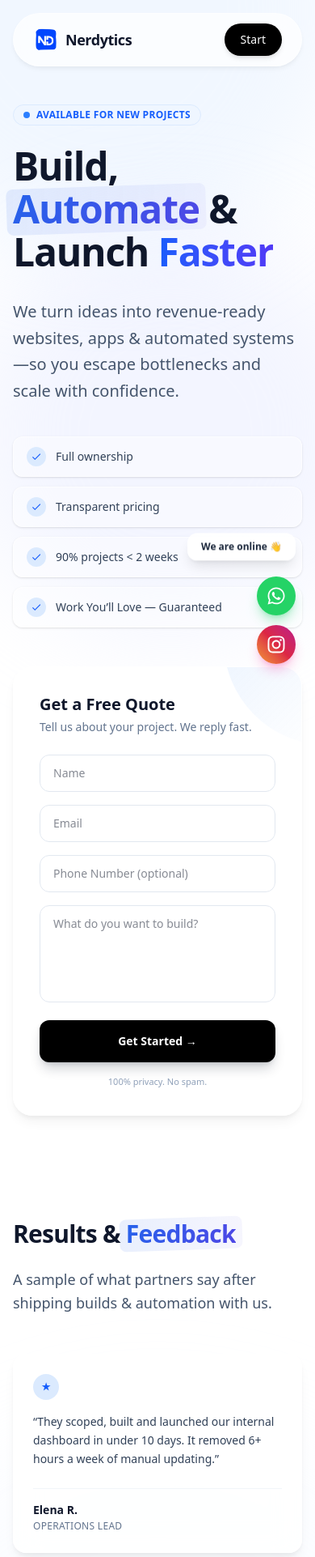
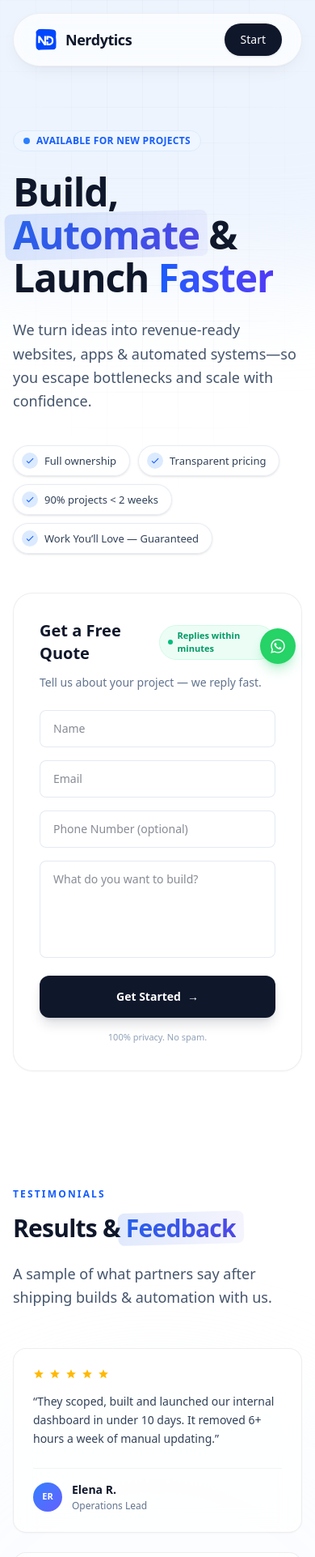
Before and after one commit to marchnath/nd, a Next.js app: page / in a window 390 px wide. Shown: the top 1923 px of the page at 81% size. Built offline with nearby package versions, Linux system fonts and the light colour scheme.

Commit message:
site update 2026

```diff
--- a/app/globals.css
+++ b/app/globals.css
@@ -2,42 +2,64 @@
 @import "tw-animate-css";
 
 :root {
-  /* Premium Color Palette */
+  /* Refined neutral-first palette */
   --primary: 0 0 0; /* Black */
   --primary-foreground: 255 255 255;
 
-  --accent: 37 99 235; /* Royal Blue */
+  --accent: 37 99 235; /* Blue */
   --accent-light: 96 165 250;
 
   --glass-border: 255 255 255;
   --glass-bg: 255 255 255;
 }
 
+html {
+  scroll-behavior: smooth;
+}
+
 body {
-  background-color: #f8fafc; /* Slate 50 */
-  color: #0f172a; /* Slate 900 */
+  background-color: #fafafa; /* Neutral 50 */
+  color: #18181b; /* Zinc 900 */
   font-feature-settings: "cv02", "cv03", "cv04", "cv11";
   -webkit-font-smoothing: antialiased;
 }
 
-/* Glassmorphism Utilities */
+/* Sticky sections get breathing room below the floating header */
+section[id] {
+  scroll-margin-top: 6rem;
+}
+
+/* Soft glass surfaces for the floating nav */
 .glass-panel {
-  background: rgba(var(--glass-bg) / 0.7);
+  background: rgba(var(--glass-bg) / 0.72);
+  backdrop-filter: blur(16px) saturate(1.6);
+  -webkit-backdrop-filter: blur(16px) saturate(1.6);
+  border: 1px solid rgba(15, 23, 42, 0.06);
+  box-shadow: 0 1px 2px rgba(15, 23, 42, 0.04), 0 8px 24px -8px rgba(15, 23, 42, 0.08);
+}
+
+/* Hairline cards — minimal, quiet elevation.
+   Focus ring on hover communicates interactivity without heavy shadows. */
+.glass-card {
+  background: rgba(255, 255, 255, 0.72);
   backdrop-filter: blur(12px);
   -webkit-backdrop-filter: blur(12px);
-  border: 1px solid rgba(var(--glass-border) / 0.5);
-  box-shadow: 0 4px 6px -1px rgba(0, 0, 0, 0.05), 0 2px 4px -1px rgba(0, 0, 0, 0.03);
+  border: 1px solid rgba(15, 23, 42, 0.07);
+  box-shadow: 0 1px 2px rgba(15, 23, 42, 0.03);
+  transition: box-shadow 0.3s ease, border-color 0.3s ease;
+}
+.glass-card:hover {
+  border-color: rgba(37, 99, 235, 0.18);
+  box-shadow: 0 24px 48px -16px rgba(15, 23, 42, 0.12);
 }
 
-.glass-card {
-  background: rgba(255, 255, 255, 0.8);
-  backdrop-filter: blur(16px);
-  -webkit-backdrop-filter: blur(16px);
-  border: 1px solid rgba(255, 255, 255, 0.6);
-  box-shadow:
-    0 4px 6px -1px rgba(0, 0, 0, 0.05),
-    0 10px 15px -3px rgba(0, 0, 0, 0.05),
-    inset 0 0 0 1px rgba(255, 255, 255, 0.5);
+/* Subtle blueprint grid for section backgrounds */
+.bg-grid-faint {
+  background-image: linear-gradient(to right, rgba(15, 23, 42, 0.045) 1px, transparent 1px),
+    linear-gradient(to bottom, rgba(15, 23, 42, 0.045) 1px, transparent 1px);
+  background-size: 44px 44px;
+  mask-image: radial-gradient(ellipse 80% 60% at 50% 0%, black 30%, transparent 75%);
+  -webkit-mask-image: radial-gradient(ellipse 80% 60% at 50% 0%, black 30%, transparent 75%);
 }
 
 /* Animations */
@@ -70,11 +92,25 @@ body {
 .delay-200 { animation-delay: 200ms; }
 .delay-300 { animation-delay: 300ms; }
 
-/* Accent Word Styling */
+/* Respect users who prefer reduced motion */
+@media (prefers-reduced-motion: reduce) {
+  html { scroll-behavior: auto; }
+  .animate-float,
+  .animate-fade-in-up {
+    animation: none;
+    opacity: 1;
+    transform: none;
+  }
+}
+
+/* Accent Word Styling — a quiet two-tone ink/blue mark with a soft
+   underline wash. Minimal, no tilted highlight box. */
 .accent-word-bg {
   position: relative;
   display: inline-block;
+  white-space: nowrap;
   z-index: 0;
+  isolation: isolate;
 }
 .accent-word-bg > span {
   position: relative;
@@ -87,13 +123,13 @@ body {
 .accent-word-bg:before {
   content: "";
   position: absolute;
-  inset: -2px -8px;
+  inset: -2px -10px;
   background: linear-gradient(
     95deg,
-    rgba(37, 99, 235, 0.1),
-    rgba(79, 70, 229, 0.05)
+    rgba(37, 99, 235, 0.14),
+    rgba(79, 70, 229, 0.06)
   );
   border-radius: 0.5rem;
-  transform: rotate(-2deg);
-  z-index: -1;
+  transform: rotate(-1.5deg);
+  z-index: 1;
 }
--- a/components/FloatingSocial.jsx
+++ b/components/FloatingSocial.jsx
@@ -7,12 +7,12 @@ export const FloatingSocial = () => {
   return (
     <div className="fixed z-50 bottom-6 right-6 flex flex-col items-end gap-3">
       {/* Attention Label */}
-      <div className="px-4 py-2 rounded-xl bg-white/90 backdrop-blur-md text-xs font-bold text-slate-800 shadow-lg border border-white/50 animate-bounce select-none origin-bottom-right">
+      <div className="hidden sm:flex px-3.5 py-1.5 rounded-full bg-white/90 backdrop-blur-md text-xs font-semibold text-slate-700 shadow-lg border border-slate-200/60 select-none origin-bottom-right">
         We are online 👋
       </div>
 
       {/* Icons Container */}
-      <div className="flex flex-col gap-3">
+      <div className="flex flex-col gap-2.5">
         <a
           href={buildWhatsAppLink(
             "Hi Nerdytics, can we chat? I have a quick question."
@@ -20,9 +20,9 @@ export const FloatingSocial = () => {
           target="_blank"
           rel="noopener noreferrer"
           aria-label="Chat on WhatsApp"
-          className="w-12 h-12 flex items-center justify-center rounded-full bg-[#25D366] text-white shadow-lg shadow-green-500/30 hover:scale-110 transition-transform duration-300"
+          className="w-11 h-11 flex items-center justify-center rounded-full bg-[#25D366] text-white shadow-lg shadow-green-500/25 hover:scale-110 transition-transform duration-300 sm:w-12 sm:h-12"
         >
-          <FaWhatsapp className="h-6 w-6" />
+          <FaWhatsapp className="h-5 w-5 sm:h-6 sm:w-6" />
         </a>
 
         <a
@@ -30,9 +30,9 @@ export const FloatingSocial = () => {
           target="_blank"
           rel="noopener noreferrer"
           aria-label="View Instagram"
-          className="w-12 h-12 flex items-center justify-center rounded-full bg-gradient-to-tr from-[#f09433] via-[#dc2743] to-[#bc1888] text-white shadow-lg shadow-pink-500/30 hover:scale-110 transition-transform duration-300"
+          className="hidden sm:flex w-11 h-11 sm:w-12 sm:h-12 items-center justify-center rounded-full bg-gradient-to-tr from-[#f09433] via-[#dc2743] to-[#bc1888] text-white shadow-lg shadow-pink-500/25 hover:scale-110 transition-transform duration-300"
         >
-          <FaInstagram className="h-6 w-6" />
+          <FaInstagram className="h-5 w-5 sm:h-6 sm:w-6" />
         </a>
       </div>
     </div>
--- a/components/Header.js
+++ b/components/Header.js
@@ -1,5 +1,8 @@
+"use client";
+
 import React from "react";
 import Image from "next/image";
+
 const nav = [
   { label: "Services", href: "#services" },
   { label: "Process", href: "#process" },
@@ -8,19 +11,32 @@ const nav = [
 ];
 
 const Header = () => {
+  const [scrolled, setScrolled] = React.useState(false);
+
+  React.useEffect(() => {
+    const onScroll = () => setScrolled(window.scrollY > 12);
+    onScroll();
+    window.addEventListener("scroll", onScroll, { passive: true });
+    return () => window.removeEventListener("scroll", onScroll);
+  }, []);
+
   return (
     <div className="fixed top-0 left-0 right-0 z-50 flex justify-center px-4 pt-4">
-      <header className="w-full max-w-5xl glass-panel rounded-full px-6 py-3 flex justify-between items-center transition-all duration-300 hover:shadow-lg">
+      <header
+        className={`w-full max-w-5xl glass-panel rounded-full px-6 py-3 flex justify-between items-center transition-all duration-300 ${
+          scrolled ? "shadow-lg" : ""
+        }`}
+      >
         {/* Logo */}
-        <a href="#" className="flex items-center space-x-2 group">
+        <a href="#top" className="flex items-center space-x-2 group">
           <Image
             src="/logo.png"
             alt="Logo"
             width={38}
             height={38}
-            className="rounded-full w-8 h-8 md:w-[38px] md:h-[38px]"
+            className="rounded-full w-8 h-8 md:w-[38px] md:h-[38px] transition-transform duration-300 group-hover:scale-105"
           />
-          <span className="text-lg font-bold tracking-tight text-slate-900 group-hover:text-blue-600 transition-colors">
+          <span className="text-lg font-bold tracking-tight text-slate-900">
             Nerdytics
           </span>
         </a>
@@ -31,7 +47,7 @@ const Header = () => {
             <a
               key={item.href}
               href={item.href}
-              className="px-4 py-2 text-sm font-medium text-slate-600 hover:text-slate-900 hover:bg-slate-100/50 rounded-full transition-all"
+              className="px-4 py-2 text-sm font-medium text-slate-500 hover:text-slate-900 hover:bg-slate-100/70 rounded-full transition-colors"
             >
               {item.label}
             </a>
@@ -41,8 +57,8 @@ const Header = () => {
         {/* CTA */}
         <div className="flex items-center gap-3">
           <a
-            href="#services"
-            className="inline-flex items-center h-10 px-5 text-sm font-medium text-white bg-black rounded-full hover:bg-blue-600 hover:scale-105 transition-all shadow-md hover:shadow-lg"
+            href="#top"
+            className="inline-flex items-center h-10 px-5 text-sm font-medium text-white bg-slate-900 rounded-full hover:bg-blue-600 transition-colors shadow-sm"
           >
             <span className="hidden sm:inline">Start Project</span>
             <span className="sm:hidden">Start</span>
--- a/components/sections/Hero.jsx
+++ b/components/sections/Hero.jsx
@@ -70,12 +70,11 @@ const Hero = () => {
   };
 
   return (
-    <section className="relative overflow-hidden min-h-screen flex items-center pt-24 pb-12" id="top">
+    <section className="relative overflow-hidden flex items-center min-h-screen pt-32 pb-16 sm:pt-36 sm:pb-20" id="top">
       {/* Premium Background */}
       <div className="absolute inset-0 pointer-events-none">
-        <div className="absolute top-0 left-1/2 -translate-x-1/2 w-full h-full bg-[radial-gradient(ellipse_at_top,_var(--tw-gradient-stops))] from-blue-50 via-white to-transparent opacity-70" />
-        <div className="absolute -top-[20%] -right-[10%] w-[600px] h-[600px] rounded-full bg-blue-100/40 blur-3xl animate-float" />
-        <div className="absolute top-[20%] -left-[10%] w-[500px] h-[500px] rounded-full bg-indigo-100/40 blur-3xl animate-float delay-200" />
+        <div className="absolute inset-0 bg-grid-faint" />
+        <div className="absolute -top-40 left-1/2 -translate-x-1/2 w-[900px] h-[500px] rounded-full bg-blue-100/50 blur-3xl animate-float" />
       </div>
 
       <div className="max-w-7xl mx-auto px-4 sm:px-6 lg:px-8 relative z-10 w-full">
@@ -101,28 +100,28 @@ const Hero = () => {
               </span>
             </h1>
 
-            <p className="mt-8 text-xl text-slate-600 leading-relaxed font-medium max-w-2xl animate-fade-in-up delay-200">
+            <p className="mt-6 text-lg sm:text-xl text-slate-600 leading-relaxed max-w-2xl animate-fade-in-up delay-200">
               We turn ideas into revenue-ready websites, apps & automated
               systems—so you escape bottlenecks and scale with confidence.
             </p>
 
             {/* Stats */}
-            <ul className="mt-10 grid grid-cols-1 xs:grid-cols-2 sm:grid-cols-2 gap-3 max-w-xl animate-fade-in-up delay-300">
+            <ul className="mt-10 flex flex-wrap gap-2.5 max-w-2xl animate-fade-in-up delay-300">
               {stats.map((s) => (
                 <li
                   key={s.label}
-                  className="group flex items-center gap-3 rounded-xl border border-white/60 bg-white/40 backdrop-blur-sm px-4 py-3 shadow-sm hover:shadow-md transition-all hover:bg-white/60"
+                  className="group flex items-center gap-2 rounded-full border border-slate-200/80 bg-white/60 backdrop-blur-sm pl-2.5 pr-4 py-2 shadow-sm hover:border-blue-200 transition-colors"
                 >
-                  <span className="inline-flex items-center justify-center w-6 h-6 rounded-full bg-blue-100 text-blue-600 group-hover:scale-110 transition-transform">
+                  <span className="inline-flex items-center justify-center w-5 h-5 rounded-full bg-blue-100 text-blue-600 group-hover:scale-110 transition-transform">
                     <svg
                       viewBox="0 0 24 24"
-                      className="w-3.5 h-3.5 fill-current"
+                      className="w-3 h-3 fill-current"
                       aria-hidden="true"
                     >
                       <path d="M9 16.17L4.83 12l-1.42 1.41L9 19 21 7l-1.41-1.41z" />
                     </svg>
                   </span>
-                  <span className="text-sm font-medium text-slate-700 group-hover:text-slate-900 transition-colors">
+                  <span className="text-[13px] font-medium text-slate-700 group-hover:text-slate-900 transition-colors">
                     {s.label}
                   </span>
                 </li>
@@ -133,11 +132,19 @@ const Hero = () => {
           {/* Contact form panel */}
           <div className="lg:col-span-5 xl:col-span-5 w-full animate-fade-in-up delay-300">
             <div className="glass-card rounded-3xl p-8 relative overflow-hidden">
-              <div className="absolute top-0 right-0 w-32 h-32 bg-gradient-to-br from-blue-100/50 to-transparent rounded-bl-full -mr-8 -mt-8 pointer-events-none" />
-
               <div className="mb-6">
-                <h3 className="text-xl font-bold text-slate-900">Get a Free Quote</h3>
-                <p className="text-sm text-slate-500 mt-1">Tell us about your project. We reply fast.</p>
+                <div className="flex items-center justify-between mb-3">
+                  <h3 className="text-xl font-bold text-slate-900">
+                    Get a Free Quote
+                  </h3>
+                  <span className="inline-flex items-center gap-1.5 text-[11px] font-semibold text-emerald-600 bg-emerald-50 border border-emerald-100 px-2.5 py-1 rounded-full">
+                    <span className="w-1.5 h-1.5 rounded-full bg-emerald-500" />
+                    Replies within minutes
+                  </span>
+                </div>
+                <p className="text-sm text-slate-500">
+                  Tell us about your project — we reply fast.
+                </p>
               </div>
 
               <form onSubmit={handleSubmit} className="space-y-4">
@@ -149,7 +156,7 @@ const Hero = () => {
                       onChange={handleChange}
                       required
                       placeholder="Name"
-                      className={`w-full rounded-xl border bg-white/50 px-4 py-3 text-sm outline-none focus:ring-2 focus:ring-blue-500/20 focus:border-blue-500 transition-all ${
+                      className={`w-full rounded-lg border border-slate-200/90 bg-white px-4 py-3 text-sm text-slate-900 outline-none focus:ring-4 focus:ring-blue-500/10 focus:border-blue-500 transition-all ${
                         errors.name ? "border-red-400" : "border-slate-200"
                       }`}
                     />
@@ -165,7 +172,7 @@ const Hero = () => {
                       required
                       type="email"
                       placeholder="Email"
-                      className={`w-full rounded-xl border bg-white/50 px-4 py-3 text-sm outline-none focus:ring-2 focus:ring-blue-500/20 focus:border-blue-500 transition-all ${
+                      className={`w-full rounded-lg border border-slate-200/90 bg-white px-4 py-3 text-sm text-slate-900 outline-none focus:ring-4 focus:ring-blue-500/10 focus:border-blue-500 transition-all ${
                         errors.email ? "border-red-400" : "border-slate-200"
                       }`}
                     />
@@ -183,7 +190,7 @@ const Hero = () => {
                     onChange={handleChange}
                     type="tel"
                     placeholder="Phone Number (optional)"
-                    className={`w-full rounded-xl border bg-white/50 px-4 py-3 text-sm outline-none focus:ring-2 focus:ring-blue-500/20 focus:border-blue-500 transition-all ${
+                    className={`w-full rounded-lg border border-slate-200/90 bg-white px-4 py-3 text-sm text-slate-900 outline-none focus:ring-4 focus:ring-blue-500/10 focus:border-blue-500 transition-all ${
                       errors.phone ? "border-red-400" : "border-slate-200"
                     }`}
                   />
@@ -198,7 +205,7 @@ const Hero = () => {
                     onChange={handleChange}
                     required
                     placeholder="What do you want to build?"
-                    className={`w-full min-h-[120px] rounded-xl border bg-white/50 px-4 py-3 text-sm outline-none focus:ring-2 focus:ring-blue-500/20 focus:border-blue-500 transition-all resize-none ${
+                    className={`w-full min-h-[120px] rounded-lg border border-slate-200/90 bg-white px-4 py-3 text-sm text-slate-900 outline-none focus:ring-4 focus:ring-blue-500/10 focus:border-blue-500 transition-all resize-none ${
                       errors.message ? "border-red-400" : "border-slate-200"
                     }`}
                   />
@@ -210,7 +217,7 @@ const Hero = () => {
                 </div>
                 <button
                   disabled={status.loading}
-                  className="w-full inline-flex items-center justify-center rounded-xl bg-black text-white text-sm font-semibold px-6 py-4 hover:bg-blue-600 hover:scale-[1.02] active:scale-[0.98] transition-all disabled:opacity-60 disabled:cursor-not-allowed shadow-lg shadow-slate-900/20"
+                  className="group/btn w-full inline-flex items-center justify-center gap-2 rounded-xl bg-slate-900 text-white text-sm font-semibold px-6 py-4 hover:bg-blue-600 transition-colors disabled:opacity-60 disabled:cursor-not-allowed shadow-lg shadow-slate-900/15"
                 >
                   {status.loading ? (
                     <span className="flex items-center gap-2">
@@ -221,7 +228,10 @@ const Hero = () => {
                       Sending...
                     </span>
                   ) : (
-                    "Get Started →"
+                    <>
+                      Get Started
+                      <span className="translate-x-0 group-hover/btn:translate-x-1 transition-transform">→</span>
+                    </>
                   )}
                 </button>
                 {status.serverError && (
--- a/components/sections/Testimonials.jsx
+++ b/components/sections/Testimonials.jsx
@@ -41,8 +41,11 @@ const Testimonials = () => {
 
       <div className="max-w-7xl mx-auto px-4 sm:px-6 lg:px-8 relative z-10">
         <div className="max-w-3xl mb-12 md:mb-16">
+          <p className="text-xs font-semibold tracking-[0.18em] uppercase text-blue-600 mb-4">
+            Testimonials
+          </p>
           <h2 className="text-3xl md:text-5xl font-bold tracking-tight text-slate-900 mb-6">
-            Results &{" "}
+            Results &amp;{" "}
             <span className="accent-word-bg">
               <span>Feedback</span>
             </span>
@@ -55,26 +58,39 @@ const Testimonials = () => {
 
         <div className="grid md:grid-cols-2 lg:grid-cols-4 gap-6">
           {testimonials.map((t, i) => (
-            <div
+            <figure
               key={t.name + t.role}
-              className={`glass-card p-6 rounded-2xl flex flex-col hover:-translate-y-1 transition-transform duration-300 animate-fade-in-up`}
+              className="glass-card p-6 rounded-2xl flex flex-col hover:-translate-y-1 transition-transform duration-300 animate-fade-in-up"
               style={{ animationDelay: `${i * 100}ms` }}
             >
-              <div className="mb-4">
-                <div className="inline-flex items-center justify-center w-8 h-8 rounded-full bg-blue-100 text-blue-600 text-xs font-bold">
-                  ★
+              <div className="mb-4 flex items-center gap-1.5">
+                {[...Array(5)].map((_, s) => (
+                  <svg
+                    key={s}
+                    viewBox="0 0 24 24"
+                    className="w-3.5 h-3.5 fill-amber-400"
+                    aria-hidden="true"
+                  >
+                    <path d="M12 17.27L18.18 21l-1.64-7.03L22 9.24l-7.19-.61L12 2 9.19 8.63 2 9.24l5.46 4.73L5.82 21z" />
+                  </svg>
+                ))}
+              </div>
+              <blockquote className="text-sm text-slate-700 leading-relaxed flex-1 mb-6">
+                “{t.quote}”
+              </blockquote>
+              <figcaption className="pt-4 border-t border-slate-100 flex items-center gap-3">
+                <span className="inline-flex items-center justify-center w-9 h-9 rounded-full bg-gradient-to-br from-blue-500 to-indigo-500 text-[11px] font-bold text-white shrink-0">
+                  {t.name
+                    .split(" ")
+                    .map((n) => n[0])
+                    .join("")}
+                </span>
+                <div>
+                  <p className="text-sm font-semibold text-slate-900">{t.name}</p>
+                  <p className="text-xs text-slate-500 mt-0.5">{t.role}</p>
                 </div>
-              </div>
-              <p className="text-sm text-slate-700 leading-relaxed flex-1 mb-6 font-medium">
-                “{t.quote}”
-              </p>
-              <div className="pt-4 border-t border-slate-100">
-                <p className="text-sm font-bold text-slate-900">{t.name}</p>
-                <p className="text-xs text-slate-500 tracking-wide uppercase mt-0.5">
-                  {t.role}
-                </p>
-              </div>
-            </div>
+              </figcaption>
+            </figure>
           ))}
         </div>
 
```
Also changed, not shown: components/footer.tsx (+96 -61 lines), components/sections/FAQ.jsx (+22 -7 lines), components/sections/Process.jsx (+17 -18 lines), components/sections/Services.jsx (+26 -19 lines), components/sections/WhyUs.jsx (+7 -4 lines).
